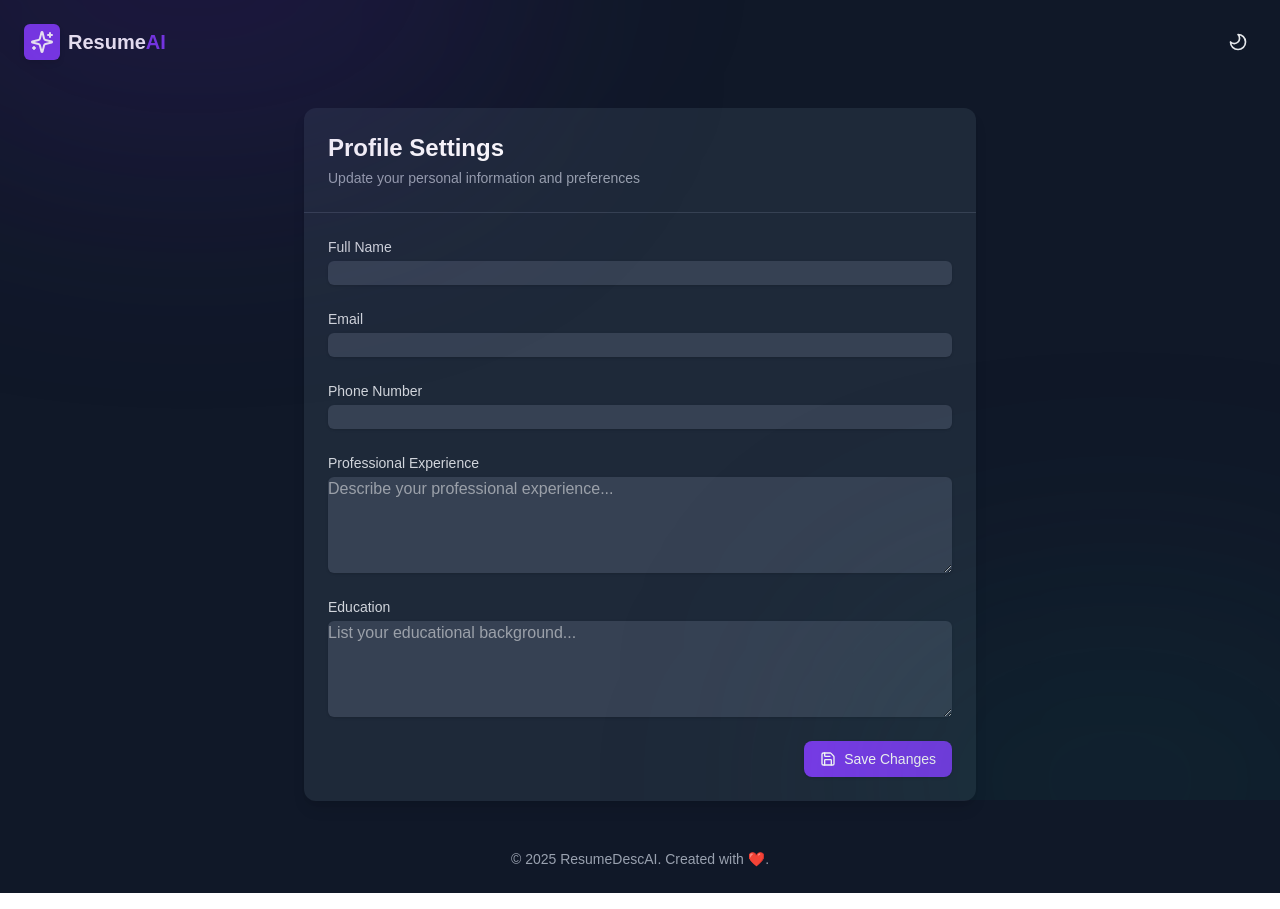
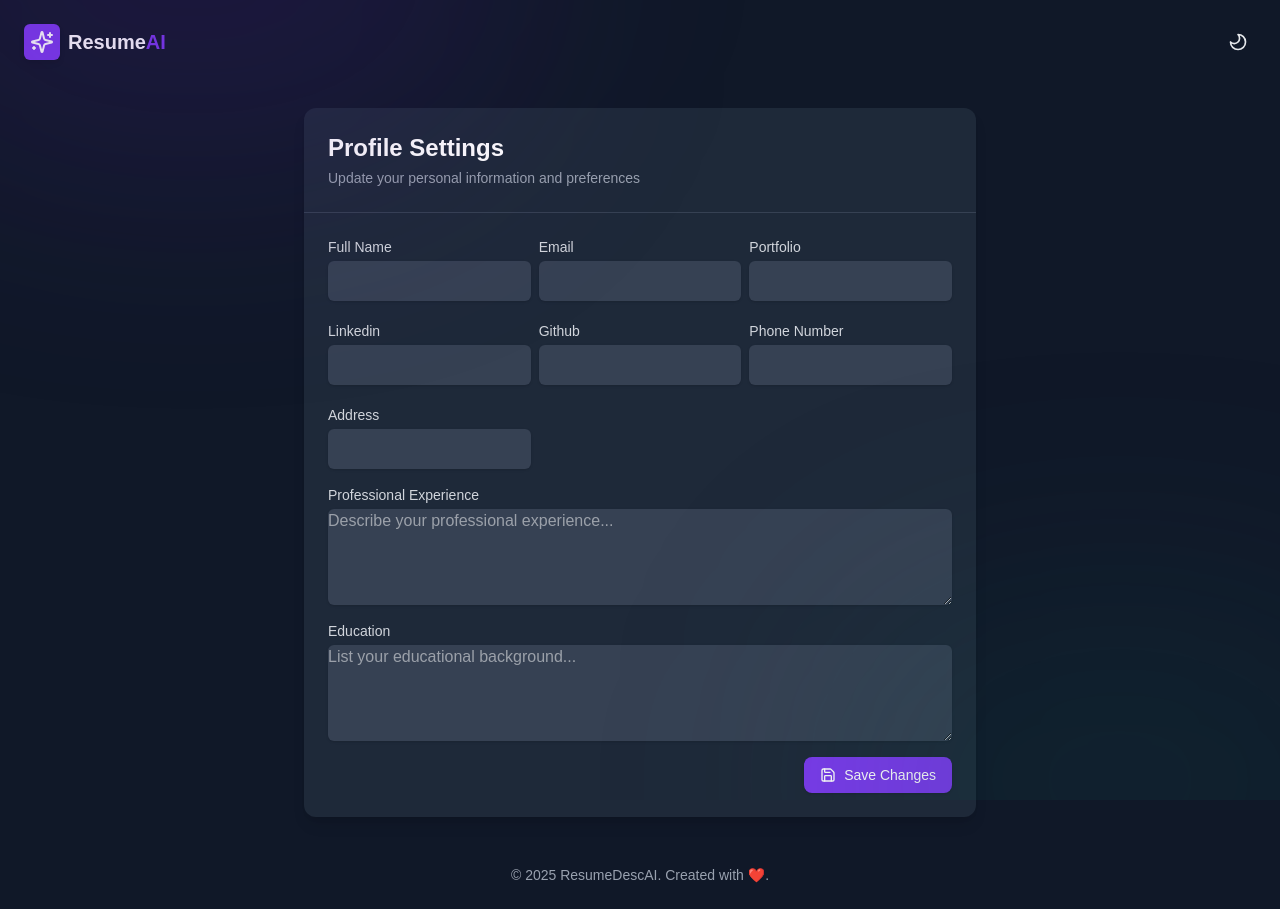
Before and after one commit to Vijay-kumar-bantu/resume-builder, a Next.js app: page /profile in a window 1280 px wide. Built offline with nearby package versions, Linux system fonts and the light colour scheme.

Commit message:
added some fields in profile page

```diff
--- a/app/profile/page.tsx
+++ b/app/profile/page.tsx
@@ -13,6 +13,7 @@ const ProfilePage: React.FC = () => {
 		fullName: user?.fullName || "",
 		email: user?.email || "",
 		phone: user?.phone || "",
+		address: "",
 		experience: user?.experience || "",
 		education: user?.education || "",
 	});
@@ -49,7 +50,8 @@ const ProfilePage: React.FC = () => {
 						</p>
 					</div>
 
-					<form onSubmit={handleSubmit} className="p-6 space-y-6">
+					<form onSubmit={handleSubmit} className="p-6 space-y-4">
+						<div className="grid grid-cols-3 gap-2 space-y-3">
 							<div>
 								<label className="block text-sm font-medium text-gray-700 dark:text-gray-300">
 									Full Name
@@ -60,7 +62,7 @@ const ProfilePage: React.FC = () => {
 									onChange={(e) =>
 										setFormData({ ...formData, fullName: e.target.value })
 									}
-								className="mt-1 block w-full rounded-md border-gray-300 shadow-sm focus:border-primary-500 focus:ring-primary-500 dark:bg-gray-700 dark:border-gray-600 dark:text-white"
+									className="p-2 mt-1 block w-full rounded-md border-gray-300 shadow-sm focus:border-primary-500 focus:ring-primary-500 dark:bg-gray-700 dark:border-gray-600 dark:text-white"
 								/>
 							</div>
 
@@ -74,7 +76,49 @@ const ProfilePage: React.FC = () => {
 									onChange={(e) =>
 										setFormData({ ...formData, email: e.target.value })
 									}
-								className="mt-1 block w-full rounded-md border-gray-300 shadow-sm focus:border-primary-500 focus:ring-primary-500 dark:bg-gray-700 dark:border-gray-600 dark:text-white"
+									className="p-2 mt-1 block w-full rounded-md border-gray-300 shadow-sm focus:border-primary-500 focus:ring-primary-500 dark:bg-gray-700 dark:border-gray-600 dark:text-white"
+								/>
+							</div>
+
+							<div>
+								<label className="block text-sm font-medium text-gray-700 dark:text-gray-300">
+									Portfolio
+								</label>
+								<input
+									type="email"
+									value={formData.email}
+									onChange={(e) =>
+										setFormData({ ...formData, email: e.target.value })
+									}
+									className="p-2 mt-1 block w-full rounded-md border-gray-300 shadow-sm focus:border-primary-500 focus:ring-primary-500 dark:bg-gray-700 dark:border-gray-600 dark:text-white"
+								/>
+							</div>
+
+							<div>
+								<label className="block text-sm font-medium text-gray-700 dark:text-gray-300">
+									Linkedin
+								</label>
+								<input
+									type="email"
+									value={formData.email}
+									onChange={(e) =>
+										setFormData({ ...formData, email: e.target.value })
+									}
+									className="p-2 mt-1 block w-full rounded-md border-gray-300 shadow-sm focus:border-primary-500 focus:ring-primary-500 dark:bg-gray-700 dark:border-gray-600 dark:text-white"
+								/>
+							</div>
+
+							<div>
+								<label className="block text-sm font-medium text-gray-700 dark:text-gray-300">
+									Github
+								</label>
+								<input
+									type="email"
+									value={formData.email}
+									onChange={(e) =>
+										setFormData({ ...formData, email: e.target.value })
+									}
+									className="p-2 mt-1 block w-full rounded-md border-gray-300 shadow-sm focus:border-primary-500 focus:ring-primary-500 dark:bg-gray-700 dark:border-gray-600 dark:text-white"
 								/>
 							</div>
 
@@ -88,8 +132,23 @@ const ProfilePage: React.FC = () => {
 									onChange={(e) =>
 										setFormData({ ...formData, phone: e.target.value })
 									}
-								className="mt-1 block w-full rounded-md border-gray-300 shadow-sm focus:border-primary-500 focus:ring-primary-500 dark:bg-gray-700 dark:border-gray-600 dark:text-white"
+									className="p-2 mt-1 block w-full rounded-md border-gray-300 shadow-sm focus:border-primary-500 focus:ring-primary-500 dark:bg-gray-700 dark:border-gray-600 dark:text-white"
 								/>
+							</div>
+
+							<div>
+								<label className="block text-sm font-medium text-gray-700 dark:text-gray-300">
+									Address
+								</label>
+								<input
+									type="text"
+									value={formData.address}
+									onChange={(e) =>
+										setFormData({ ...formData, address: e.target.value })
+									}
+									className="p-2 mt-1 block w-full rounded-md border-gray-300 shadow-sm focus:border-primary-500 focus:ring-primary-500 dark:bg-gray-700 dark:border-gray-600 dark:text-white"
+								/>
+							</div>
 						</div>
 
 						<div>
```
Lines whose indentation alone changed are shown as unchanged.
